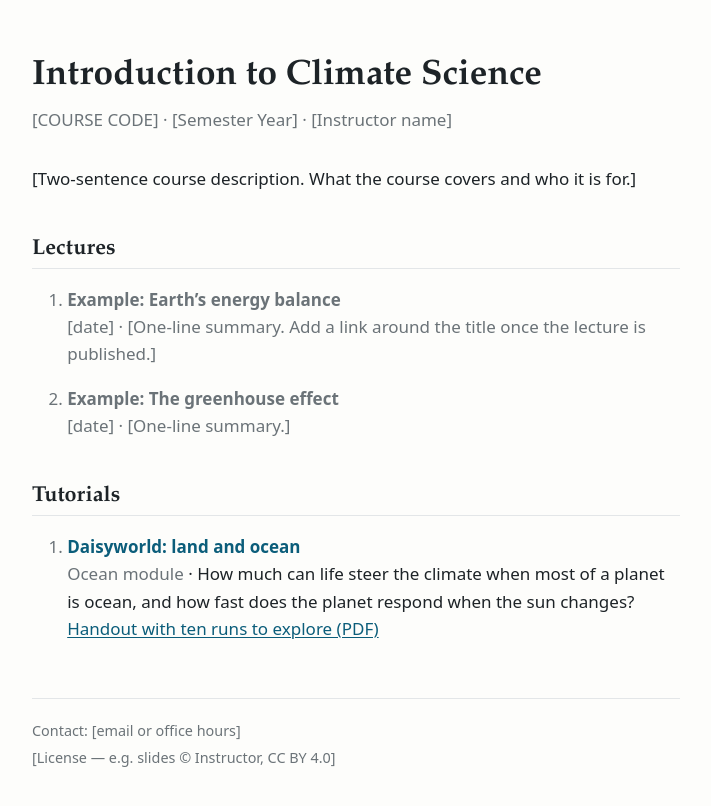
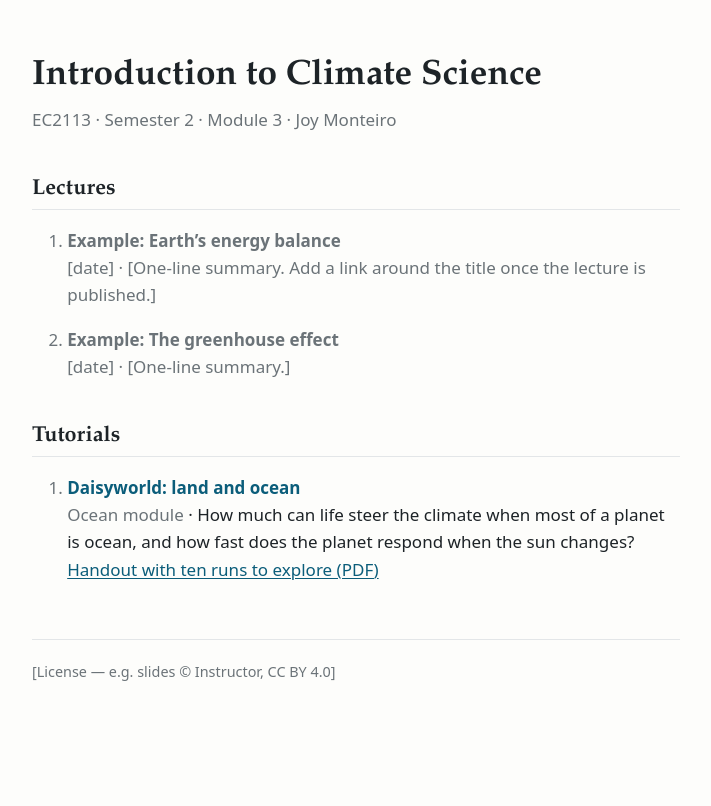
Before and after one commit to JoyMonteiro/intro_climate_science, a Jekyll site: the page built from index.md, in a window 1280 px wide. Shown: the top 806 px of the page, without its empty margins (284-995 px from the left). Built offline with Jekyll 4.4.1, drawn with Linux system fonts in a browser that asks for light colours.

Commit message:
Fill in course details; drop description and contact placeholders
Co-Authored-By: Claude Opus 5.5 <noreply@anthropic.com>

```diff
--- a/index.md
+++ b/index.md
@@ -1,14 +1,10 @@
 ---
 layout: default
 title: Introduction to Climate Science
-subtitle: "[COURSE CODE] · [Semester Year] · [Instructor name]"
+subtitle: "EC2113 · Semester 2 · Module 3 · Joy Monteiro"
 footer: |
-  Contact: [email or office hours]
-
   [License — e.g. slides © Instructor, CC BY 4.0]
 ---
-
-[Two-sentence course description. What the course covers and who it is for.]
 
 ## Lectures
 
```
Also changed, not shown: README.md.
